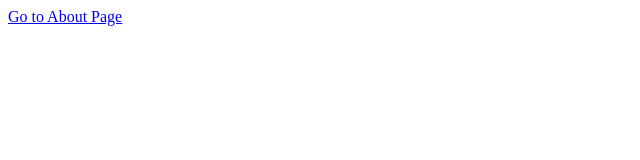
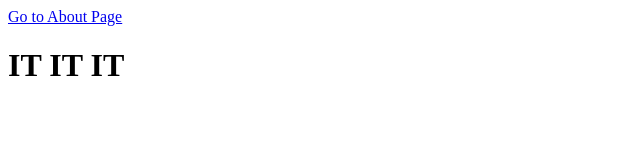
Before and after one commit to zolboo-oss/MysteryGame, a plain HTML site: page index - titleScreen.html in a window 1280 px wide. Shown: the whole page, without its empty margins (0-640 px from the left). Drawn offline with Linux system fonts and the light colour scheme.

Commit message:
Add files via upload

```diff
--- a/index - titleScreen.html
+++ b/index - titleScreen.html
@@ -3,5 +3,6 @@
 
 
 <body>
+    <h1> IT IT IT </h1>
     <script src="game.js"></script>
 </body>
```
